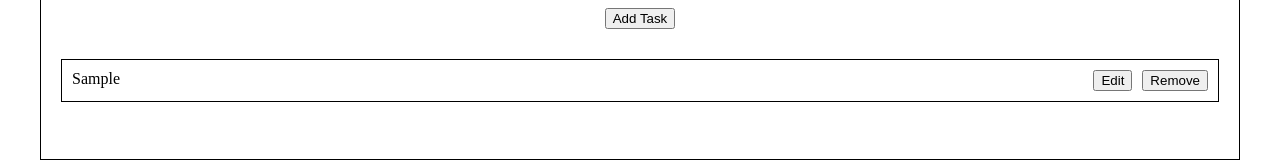
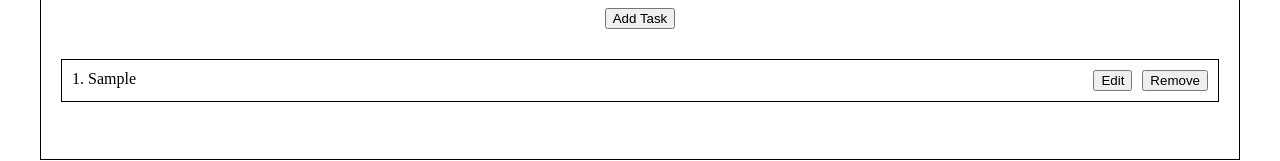
Before and after one commit to markymelnik/react-intro, a React (Vite) app: page / in a window 1280 px wide. Both pictures are taken after typing "Sample" into the empty fields and a click on the button "Add Task". Shown: the part 122-283 px from the top of the page. Built offline with nearby package versions, Linux system fonts and the light colour scheme.

Commit message:
task items are numbered

```diff
--- a/index.html
+++ b/index.html
@@ -4,7 +4,7 @@
     <meta charset="UTF-8" />
     <link rel="icon" type="image/svg+xml" href="/vite.svg" />
     <meta name="viewport" content="width=device-width, initial-scale=1.0" />
-    <title>Vite + React</title>
+    <title>Task List App</title>
   </head>
   <body>
     <div id="root"></div>
--- a/src/components/Overview.jsx
+++ b/src/components/Overview.jsx
@@ -3,11 +3,12 @@ import Task from './Task';
 const Overview = ({ tasks, removeTask, editTask }) => {
 
   return (
-    <div className= "task-list">
-      {tasks.map(task => (
+    <div className='task-list'>
+      {tasks.map((task, index) => (
         <Task
           key={task.id}
           task={task}
+          index={index + 1}
           removeTask={removeTask}
           editTask={editTask}
         />
--- a/src/components/Task.jsx
+++ b/src/components/Task.jsx
@@ -1,6 +1,6 @@
 import { useState } from 'react';
 
-const Task = ({ task, removeTask, editTask }) => {
+const Task = ({ task, index, removeTask, editTask }) => {
 
   const [editing, setEditing] = useState(false);
   const [newText, setNewText] = useState(task.text);
@@ -29,7 +29,7 @@ const Task = ({ task, removeTask, editTask }) => {
   else {
     return (
       <div className='task-item'>
-        <span>{task.text}</span>
+        <span>{index}. {task.text}</span>
         <div className='task-btns'>
           <button className='edit-btn' onClick={handleEdit}>Edit</button>
           <button onClick={() => removeTask(task.id)}>Remove</button>
```
Also changed, not shown: src/App.jsx (+10 -10 lines), src/index.jsx (line endings or trailing spaces).
